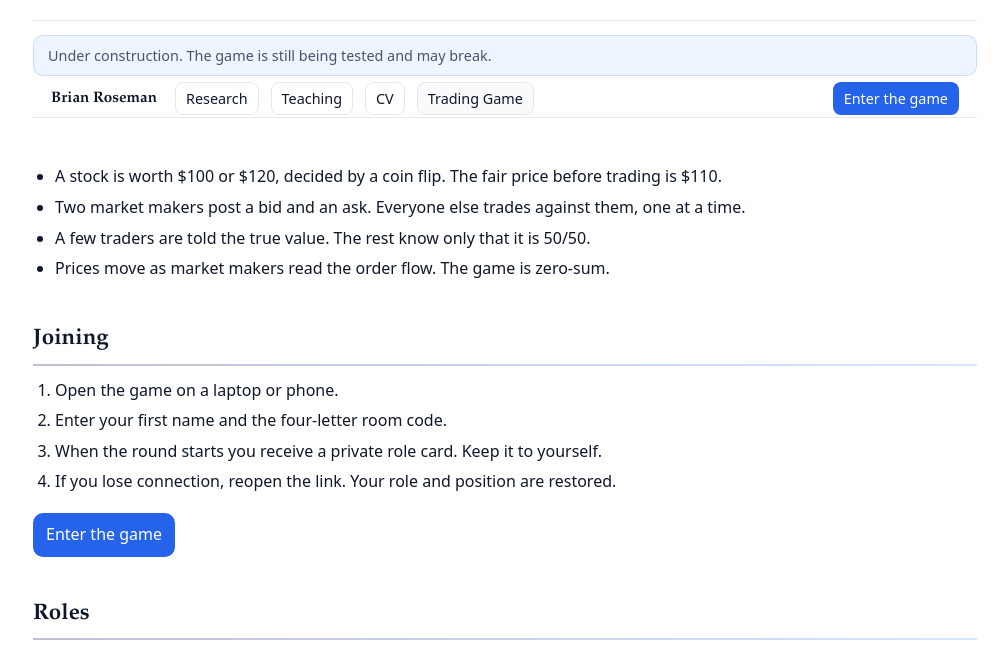
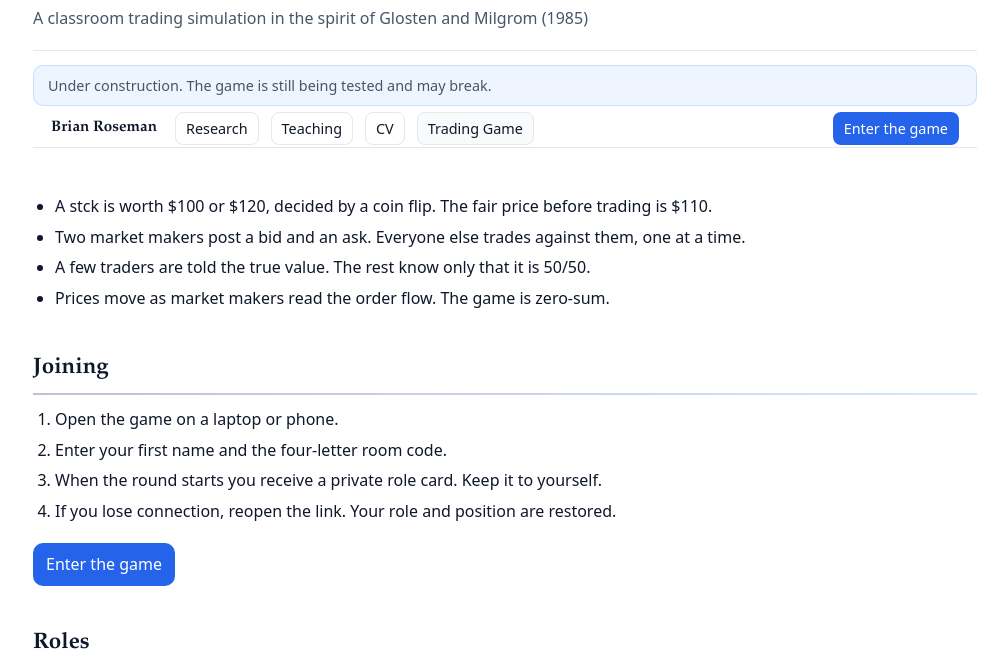
Before and after one commit to bsroseman/bsroseman.github.io, a plain HTML site: page trading-game.html in a window 1280 px wide. Shown: the part 84-733 px from the top of the page, without its empty margins (135-1143 px from the left). Drawn offline with Linux system fonts and the light colour scheme.

Commit message:
heading change

```diff
--- a/trading-game.html
+++ b/trading-game.html
@@ -64,6 +64,11 @@
       line-height: 1.2;
       margin: 0;
       font-weight: 600
+    }
+
+    .sub {
+      color: var(--muted);
+      margin-top: 4px
     }
 
     .sticky-nav {
@@ -262,6 +267,7 @@
   <div class="wrap">
     <header>
       <h1>Stealth Trading Game</h1>
+      <div class="sub">A classroom trading simulation in the spirit of Glosten and Milgrom (1985)</div>
     </header>
     <div class="notice" role="status">Under construction. The game is still being tested and may break.</div>
 
@@ -281,7 +287,7 @@
     <main>
       <section id="overview">
         <ul>
-          <li>A stock is worth $100 or $120, decided by a coin flip. The fair price before trading is $110.</li>
+          <li>A stck is worth $100 or $120, decided by a coin flip. The fair price before trading is $110.</li>
           <li>Two market makers post a bid and an ask. Everyone else trades against them, one at a time.</li>
           <li>A few traders are told the true value. The rest know only that it is 50/50.</li>
           <li>Prices move as market makers read the order flow. The game is zero-sum.</li>
```
